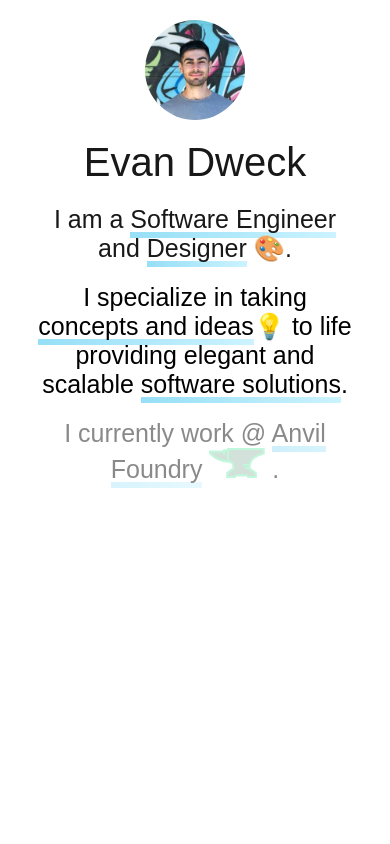
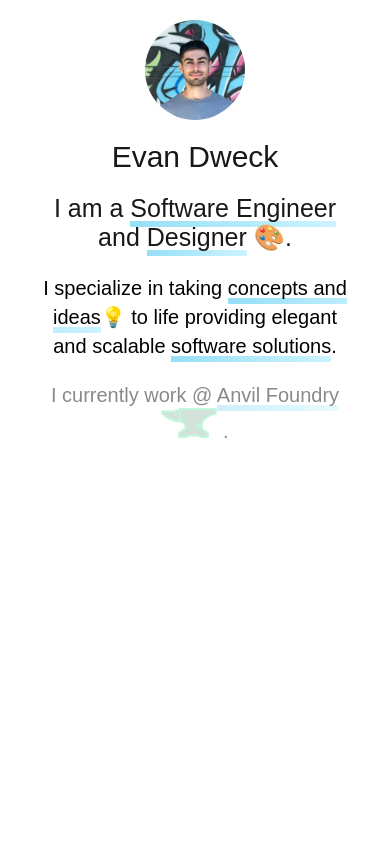
Before and after one commit to ejdweck/portfolio, a React (Create React App) app: page / in a window 390 px wide. Shown: the top 844 px of the page. Built offline with nearby package versions, Linux system fonts and the light colour scheme.

Commit message:
push mobile font sizes down

```diff
--- a/src/App.js
+++ b/src/App.js
@@ -28,7 +28,6 @@ const StyledHeadshot = styled.img`
     margin-bottom: 20px;
     margin-left: 0px;
     margin-right: 0px;
-    text-align: left;
   }
 `
 
@@ -60,7 +59,7 @@ const StyledName = styled.span`
     margin-top: 20px;
     margin-left: 0px;
     margin-right: 0px;
-    font-size: 40px;
+    font-size: 30px;
   }
 `
 
@@ -72,7 +71,6 @@ const StyledLandingTitle = styled.span`
     margin-left: 0px;
     margin-right: 0px;
     font-size: 25px;
-    text-align: left;
   }
 `
 
@@ -100,8 +98,7 @@ const StyledMoreInfo = styled.span`
     margin-top: 20px;
     margin-left: 0px;
     margin-right: 0px;
-    font-size: 25px;
-    text-align: left;
+    font-size: 20px;
   }
 `
 
```
